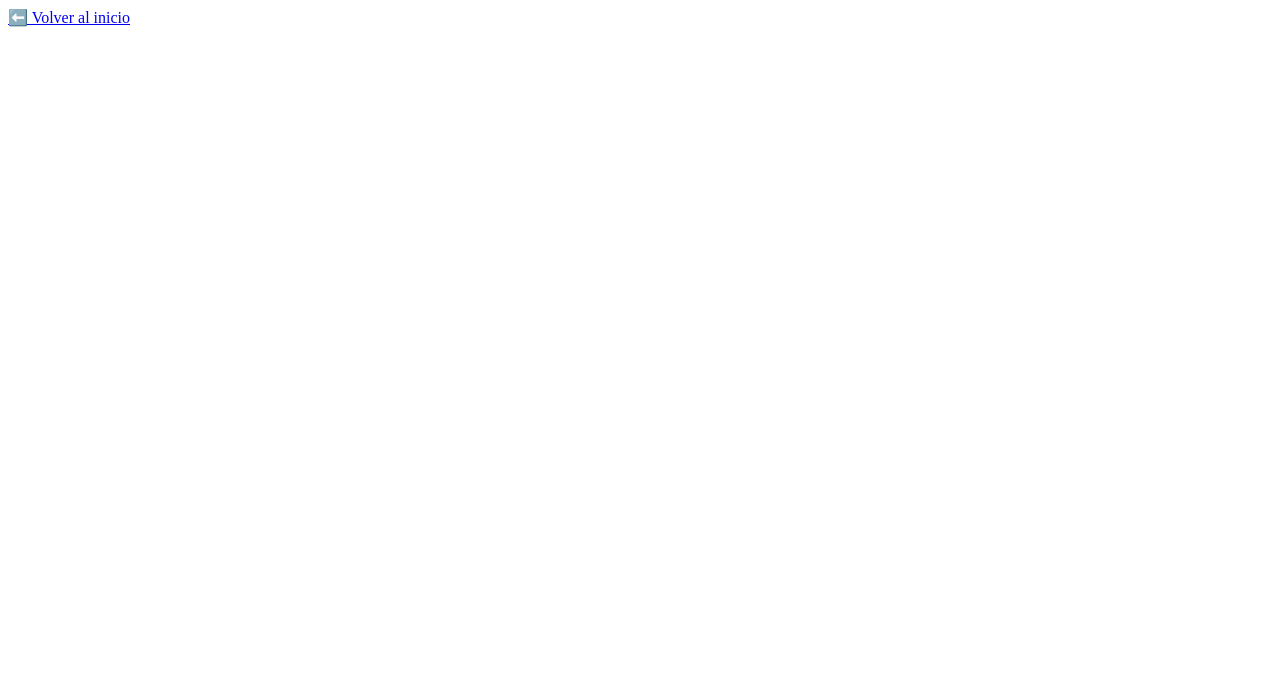
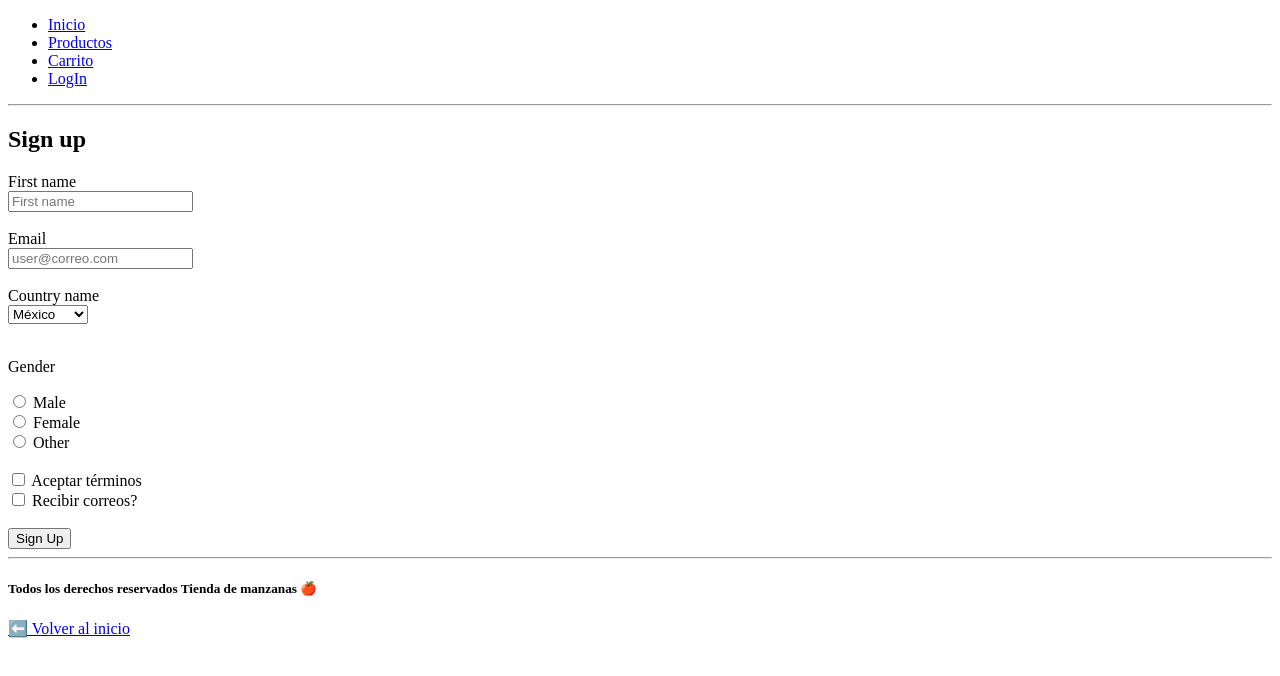
Before and after one commit to afsanchez04/tienda-de-manzanas, a plain HTML site: page pages/registro.html in a window 1280 px wide. Drawn offline with Linux system fonts and the light colour scheme.

Commit message:
pagina registro terminada

```diff
--- a/pages/registro.html
+++ b/pages/registro.html
@@ -7,6 +7,93 @@
 </head>
 <body>
 
+    <!-- Header -->
+     <header>
+        <nav>
+            <ul>
+                <li>
+                    <a href="../index.html">Inicio</a>
+                </li>
+                <li>
+                    <a href="#">Productos</a>
+                </li>
+                <li>
+                    <a href="#">Carrito</a>
+                </li>
+                <li>
+                    <a href="#">LogIn</a>
+                </li>
+            </ul>
+        </nav>
+     </header>
+
+    <!-- Contenido principal (main) -->
+     <hr>
+     <main>
+        <!-- aquí va el form -->
+         <h2>Sign up</h2>
+        <form>
+            <div>
+                <label for="fname">First name</label>
+                <br>
+                <input type="text" name="fname" id="fname" placeholder="First name">
+            </div>
+            <br> <!-- Salto de línea -->
+            <div>
+               <label for="inputEmail">Email</label>
+               <br>
+               <input type="email" name="inputEmail" id="inputEmail" placeholder="user@correo.com">
+            </div>
+            <br> <!-- Salto de línea -->
+            <div>
+                <label for="cname">Country name</label>
+                <br>
+                <select name="cname" id="cname">
+                    <option value="mx">México</option>
+                    <option value="col">Colombia</option>
+                    <option value="arg">Argentina</option>
+                    <option value="per">Perú</option>
+                    <option value="chi">Chile</option>
+                </select>
+            </div>
+            <br>
+            <div>
+                <p>Gender</p>
+                <input type="radio" name="gender" id="male" value="male">
+                <label for="male">Male</label>
+                <br>
+                <input type="radio" name="gender" id="female" value="female">
+                <label for="female">Female</label>
+                <br>
+                <input type="radio" name="gender" id="other" value="other">
+                <label for="other">Other</label>
+            </div>
+            <br>
+            <div>
+                <input type="checkbox" name="legalPolicy" id="legalPolicy" value="true">
+                <label for="legalPolicy">Aceptar términos</label>
+            </div>
+            <div>
+                <input type="checkbox" name="recibirCorreos" id="recibirCorreos" value="true">
+                <label for="recibirCorreos">Recibir correos?</label>
+            </div>
+            <br>
+            <div>
+                <!-- <input type="submit" value="Sign Up"> -->
+                <button type="submit">Sign Up</button>
+            </div>
+        </form>
+
+     </main>
+     <hr>
+     <!-- Pie de página -->
+    <footer>
+        <h5>Todos los derechos reservados Tienda de manzanas 🍎</h5>
+    </footer>
+
+
+
+
     <a href="../index.html">⬅️ Volver al inicio</a>
 
 </body>
```
